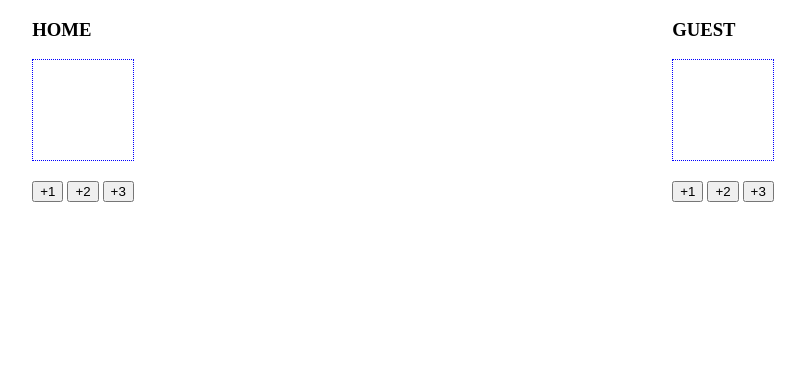
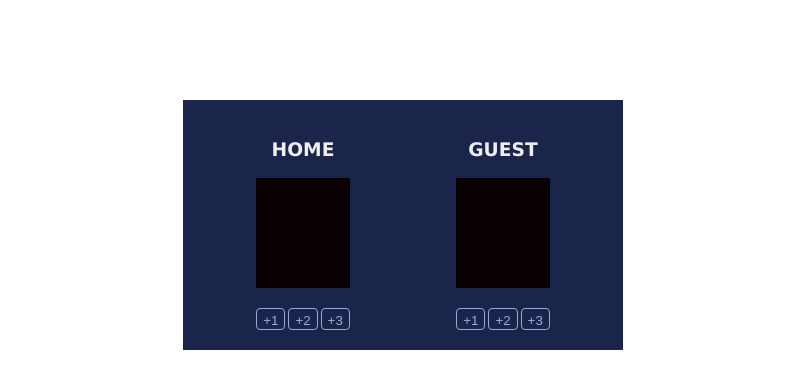
Before and after one commit to jtor014/basketball-scoreboard, a website built with Vite: page index.html in a window 1280 px wide. Shown: the whole page, without its empty margins (237-1042 px from the left). Built offline with nearby package versions, Linux system fonts and the light colour scheme; a web font is replaced by a local one.

Commit message:
nearly done

```diff
--- a/index.css
+++ b/index.css
@@ -1,13 +1,52 @@
 body {
     margin: 0;
+
+
 }
 
 .scoreboard{
-    border: blue dotted 1px;
+    display: flex;
     height: 100px;
     margin-bottom: 20px;
+    background: #080001;
+    color: #F94F6D;
+    font-family: 'Cursed Timer ULiL', sans-serif;
+    justify-content: center;
+    align-items: center;
+    font-size: 4.5em;
+    padding: 10px 8px 0px 8px;
+
 }
 .container {
     display: flex;
     justify-content: space-around;
+    background: #1B244A;
+    color: #EEEEEE;
+    width: 400px;
+    margin: 100px auto;
+    padding: 20px;
+
 }
+
+.increment{
+    border: #9AABD8 solid 1px;
+    background: #1B244A;
+    color: #9AABD8;
+    font-family: 'Cursed Timer ULiL', sans-serif;
+    border-radius: 4px;
+    padding-top: 4px;
+    display: flex;
+    align-items: center;
+    justify-content: center;
+}
+
+.team{
+    text-align: center;
+    font-family: Verdana, Geneva, Tahoma, sans-serif;
+    font-weight: 900;
+}
+
+.increment-cont{
+    display: flex;
+    gap: 3px;
+}
--- a/index.html
+++ b/index.html
@@ -1,24 +1,30 @@
 <html>
     <head>
         <link rel="stylesheet" href="index.css">
+        <link href="https://fonts.cdnfonts.com/css/cursed-timer-ulil" rel="stylesheet">
+        <script src="index.js"></script>
     </head>
     <body>
         <div class="container">
             <div>
-                <h3>HOME</h3>
-                <div class="scoreboard"></div>
-                <button class="increment">+1</button>
-                <button class="increment">+2</button>
-                <button class="increment">+3</button>
+                <h3 class="team">HOME</h3>
+                <div class="scoreboard" id="home-score"></div>
+                <div class="increment-cont">
+                    <button class="increment" onclick="add1home()">+1</button>
+                    <button class="increment" onclick="add2home()">+2</button>
+                    <button class="increment" onclick="add3home()">+3</button>
+                </div>
             </div>
             <div>
-                <h3>GUEST</h3>
-                <div class="scoreboard"></div>
-                <button class="increment">+1</button>
-                <button class="increment">+2</button>
-                <button class="increment">+3</button>
+                <h3 class="team">GUEST</h3>
+                <div class="scoreboard" id="guest-score"></div>
+                <div class="increment-cont">
+                    <button class="increment" onclick="add1guest()">+1</button>
+                    <button class="increment" onclick="add2guest()">+2</button>
+                    <button class="increment" onclick="add3guest()">+3</button>
+                </div>
             </div>
         </div>
-        <script src="index.js"></script>
+
     </body>
 </html>
--- a/index.js
+++ b/index.js
@@ -0,0 +1,28 @@
+let homeScore = 0
+let guestScore = 0
+
+
+function add1home(){
+    homeScore = homeScore + 1
+    document.getElementById("home-score").innerHTML = homeScore;
+}
+function add2home(){
+    homeScore = homeScore + 2
+    document.getElementById("home-score").innerHTML = homeScore;
+}
+function add3home(){
+    homeScore = homeScore + 3
+    document.getElementById("home-score").innerHTML = homeScore;
+}
+function add1guest(){
+    guestScore = guestScore + 1
+    document.getElementById("guest-score").innerHTML = guestScore;
+}
+function add2guest(){
+    guestScore = guestScore + 2
+    document.getElementById("guest-score").innerHTML = guestScore;
+}
+function add3guest(){
+    guestScore = guestScore + 3
+    document.getElementById("guest-score").innerHTML = guestScore;
+}
```
